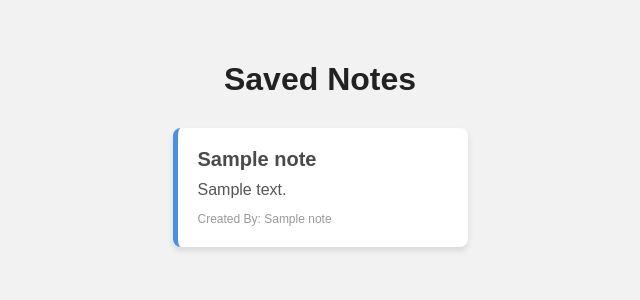
After one commit to niraj-nath21/notes_app_using_djanog, a Django app: template templates/notes_list.html in a window 1280 px wide. The commit adds this page. Shown: the top 300 px of the page, without its empty margins (320-960 px from the left). Run offline with Django 3.2, Linux system fonts and the light colour scheme; the template is opened without the code that fills it: most values are stand-ins (such as "Sample title", 1, 10 or a date in 2020).

Commit message:
view page is complete

```diff
--- /dev/null
+++ b/static/notes_list_style.css
@@ -0,0 +1,63 @@
+/* Base styling */
+body {
+    margin: 0;
+    font-family: Arial, sans-serif;
+    background-color: #f2f2f2;
+    color: #333;
+}
+
+.container {
+    max-width: 960px;
+    margin: auto;
+    padding: 40px 20px;
+}
+
+h1 {
+    text-align: center;
+    margin-bottom: 30px;
+    color: #222;
+}
+
+/* Notes grid */
+.notes-list {
+    display: flex;
+    flex-wrap: wrap;
+    gap: 20px;
+    justify-content: center;
+}
+
+/* Each note card */
+.note-card {
+    background-color: #ffffff;
+    border-left: 5px solid #4a90e2;
+    border-radius: 8px;
+    padding: 20px;
+    width: 250px;
+    box-shadow: 0 4px 6px rgba(0, 0, 0, 0.1);
+}
+
+.note-card h2 {
+    margin: 0 0 10px;
+    font-size: 20px;
+    color: #4a4a4a;
+}
+
+.note-card p {
+    margin: 0 0 10px;
+    font-size: 16px;
+    color: #555;
+}
+
+.note-card small {
+    font-size: 12px;
+    color: #999;
+}
+
+/* Empty message */
+.no-notes {
+    text-align: center;
+    font-size: 18px;
+    color: #888;
+    width: 100%;
+}
+/* Responsive design */
--- a/templates/index.html
+++ b/templates/index.html
@@ -32,7 +32,7 @@
                 </div>
 
                 <button type="submit">Save Note</button>
-                <a href="/notes/" class="inline-block ml-3 bg-gray-600 px-5 py-2 rounded-md text-white">View Notes</a>
+                <a href="/notes_list/" class="inline-block ml-3 bg-gray-600 px-5 py-2 rounded-md text-white">View Notes</a>
 </form>
             </form>
         </div>
--- /dev/null
+++ b/templates/notes_list.html
@@ -0,0 +1,26 @@
+{% load static%}
+<!DOCTYPE html>
+<html lang="en">
+<head>
+    <meta charset="UTF-8">
+    <title>My Notes</title>
+    <link rel="stylesheet" href="{% static 'notes_list_style.css' %}">
+</head>
+<body>
+    <div class="container">
+        <h1>Saved Notes</h1>
+
+        <div class="notes-list">
+            {% for note in notes %}
+            <div class="note-card">
+                <h2>{{ note.title }}</h2>
+                <p>{{ note.content }}</p>
+                <small>Created By: {{ note.name }}</small>
+            </div>
+            {% empty %}
+            <p class="no-notes">No notes saved yet.</p>
+            {% endfor %}
+        </div>
+    </div>
+</body>
+</html>
--- a/urls.py
+++ b/urls.py
@@ -4,4 +4,5 @@ from . import views
 urlpatterns = [
     path('', views.index, name='index'),
     path('notes/', views.notes, name='notes'),
+    path('notes_list/', views.notes_list, name='notes_list'),
 ]
```
Also changed, not shown: views.py (+8 -0 lines).
